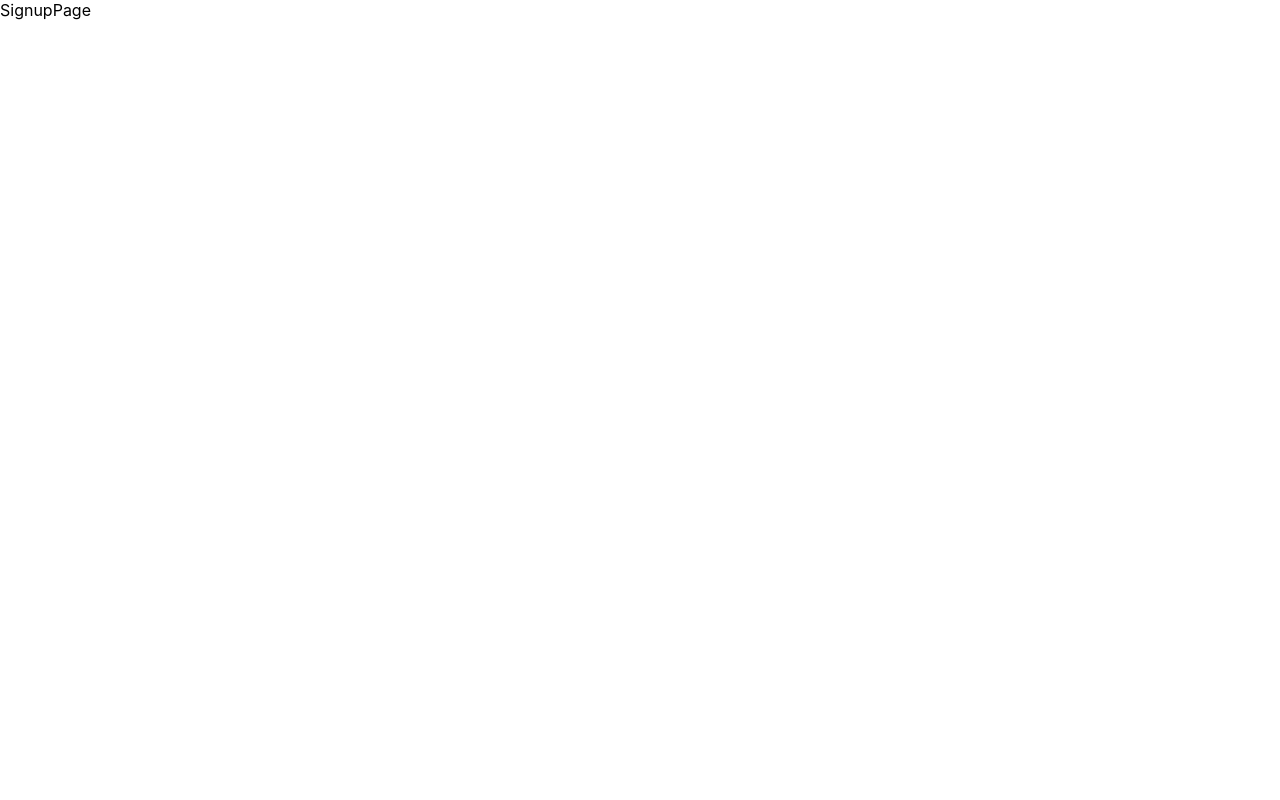
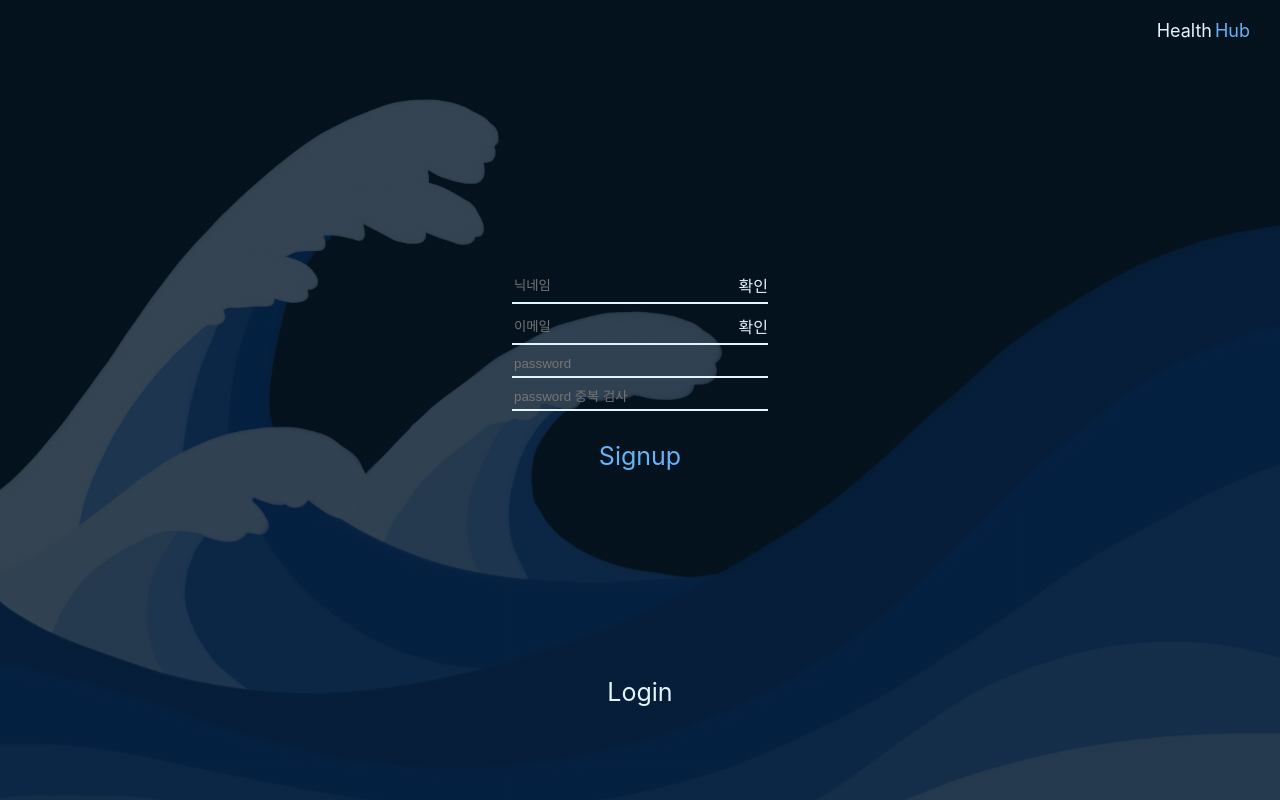
Before and after one commit to HealthHub-likelion/HH-FrontENd, a React (Create React App) app in the folder healthhub/: page /signup in a window 1280 px wide. Built offline with nearby package versions, Linux system fonts and the light colour scheme.

Commit message:
Add Signup

```diff
--- /dev/null
+++ b/healthhub/src/components/RecordsState.js
@@ -0,0 +1,12 @@
+import '../styles/components/RecordsState.css'
+
+function RecordsState() {
+    return (
+        <div className="RecordsState">
+            <div>지금까지 총 <span className='recordsState_entirewave'>0번의 물결</span>이 있었습니다.</div>
+            <div>현재 <span className='recordsState_continuewave'>0일째 파도</span>가 치는 중입니다.</div>
+        </div>
+    );
+}
+
+export default RecordsState;
--- /dev/null
+++ b/healthhub/src/components/SignupHeader.js
@@ -0,0 +1,17 @@
+import '../styles/components/SignupHeader.css'
+
+function SignupHeader() {
+
+    return (
+        <div className="SignupHeader">
+            <div className="signup_top">
+                <div className='signup_box'>
+                    <div className='signup_logo_left'>Health</div>
+                    <div className='signup_logo_right'>Hub</div>
+                </div>
+            </div>
+        </div>
+    );
+}
+
+    export default SignupHeader;
--- /dev/null
+++ b/healthhub/src/forms/SignupForm.js
@@ -0,0 +1,32 @@
+import '../styles/forms/SignupForm.css'
+import { useNavigate } from 'react-router-dom';
+
+function SignupForm() {
+    const navigate = useNavigate();
+
+    return (
+        <div className="SignupForm">
+            <div className='signupForm_nickname'>
+                <input
+                    placeholder='닉네임'>
+                </input>
+                <div>확인</div>
+            </div>
+            <div className='signupForm_email'>
+                <input placeholder='이메일'></input>
+                <div>확인</div>
+            </div>
+            <input
+                placeholder='password'
+                className='singupForm_password'
+                ></input>
+            <input
+                placeholder='password 중복 검사'
+                className='signupForm_doubleCheck'
+                ></input>
+            <div className='signupForm_signup'>Signup</div>
+        </div>
+    );
+}
+
+    export default SignupForm;
--- a/healthhub/src/pages/RecordsPage.js
+++ b/healthhub/src/pages/RecordsPage.js
@@ -3,6 +3,7 @@ import { useParams } from 'react-router-dom';
 import '../styles/pages/RecordsPage.css'
 import Header from "../components/Header";
 import ProfileSession from "../sessions/ProfileSession";
+import RecordSession from "../sessions/RecordsSession";
 
 function RecordsPage() {
     const {username} = useParams();
@@ -17,7 +18,7 @@ function RecordsPage() {
             <ProfileSession username={username}/>
           </div>
           <div className="recordspage_RecordsSession">
-          {/* 구현한 RecordsSession 여기에 넣으면 됩니다. */}
+            <RecordSession/>
           </div>
         </div>
       </div>
--- a/healthhub/src/pages/SignupPage.js
+++ b/healthhub/src/pages/SignupPage.js
@@ -1,8 +1,22 @@
+import React from "react";
+import IndexContainer from "../components/background/indexBG";
+import SignupForm from "../forms/SignupForm";
+import SignupHeader from "../components/SignupHeader";
+import '../styles/pages/SignupPage.css'
+
 function SignupPage() {
     return (
-      <div className="SignupPage">
-        SignupPage
-      </div>
+      <IndexContainer>
+        <div className="SignupPage">
+          <SignupHeader/>
+          <div className="signup_form">
+            <SignupForm/>
+          </div>
+          <div className="signup_bottom">
+            <div>Login</div>
+          </div>
+        </div>
+      </IndexContainer>
     );
   }
 
--- a/healthhub/src/sessions/RecordsSession.js
+++ b/healthhub/src/sessions/RecordsSession.js
@@ -0,0 +1,23 @@
+import '../styles/sessions/RecordSession.css';
+import RecordsState from '../components/RecordsState';
+
+function RecordSession() {
+    return (
+        <div className = 'RecordSession'>
+            <div className='recordsState'>
+                <RecordsState/>
+            </div>
+            <div className='wavesWindow'>
+                <div className='wavesWindow_header'>
+                    <div className = 'wavesWindow_header_title'>WAVES</div>
+                    <div className = 'wavesWindow_header_recordsCnt'>24 records</div>
+                </div>
+                <div className = 'wavesWindow_content'>
+
+                </div>
+            </div>
+        </div>
+    );
+}
+
+export default RecordSession;
--- /dev/null
+++ b/healthhub/src/styles/components/RecordsState.css
@@ -0,0 +1,15 @@
+.RecordsState{
+    border : 2px solid white;
+    color : #E3F5FE;
+    width : 90%;
+    margin : auto;
+    margin-top : 30px;
+    padding : 10px 20px;
+    border-radius: 8px;
+}
+.recordsState_entirewave{
+    color:#66B3F9;
+}
+.recordsState_continuewave{
+    color:#2E61D7;
+}
--- /dev/null
+++ b/healthhub/src/styles/components/SignupHeader.css
@@ -0,0 +1,27 @@
+.SignupHeader{
+    width: 100%;
+    height: 180px;
+}
+.signup_top{
+    width: 100%;
+    height: 50%;
+    display: flex;
+    flex-direction: row;
+    justify-content: flex-end;
+    align-items: flex-start;
+}
+.signup_box{
+    display: flex;
+    flex-direction: row;
+    margin: 20px 30px 0 0;
+}
+.signup_logo_left{
+    color: #E3F5FE;
+    margin-left: 15px;
+    font-size: 18px;
+}
+.signup_logo_right{
+    color: #66B3F9;
+    margin-left: 3px;
+    font-size: 18px;
+}
--- /dev/null
+++ b/healthhub/src/styles/forms/SignupForm.css
@@ -0,0 +1,64 @@
+.SignupForm{
+    display : flex;
+    flex-direction: column;
+    color : #E3F5FE;
+}
+.signupForm_nickname{
+    display: flex;
+    justify-content: space-between;
+    border-bottom: 2px solid #E3F5FE;
+    padding-bottom: 5px;
+    margin-bottom : 10px;
+}
+.signupForm_nickname > input{
+    border: none;
+    background: transparent;
+    flex-grow: 1;
+    color : #E3F5FE;
+}
+.signupForm_nickname > input:focus{
+    outline:none;
+}
+.signupForm_email{
+    display: flex;
+    justify-content: space-between;
+    border-bottom: 2px solid #E3F5FE;
+    padding-bottom: 5px;
+    margin-bottom : 10px;
+}
+.signupForm_email > input{
+    border: none;
+    background: transparent;
+    flex-grow: 1;
+    color : #E3F5FE;
+}
+.signupForm_email > input:focus{
+    outline:none;
+}
+.singupForm_password{
+    border: none;
+    background: transparent;
+    border-bottom: 2px solid #E3F5FE;
+    padding-bottom: 5px;
+    margin-bottom : 10px;
+    color : #E3F5FE;
+}
+.singupForm_password:focus{
+    outline:none;
+}
+.signupForm_doubleCheck{
+    border: none;
+    background: transparent;
+    border-bottom: 2px solid #E3F5FE;
+    padding-bottom: 5px;
+    margin-bottom : 10px;
+    color : #E3F5FE;
+}
+.signupForm_doubleCheck:focus{
+    outline:none;
+}
+.signupForm_signup{
+    margin : 20px auto;
+    color : #66B3F9;
+    font-size : 25px;
+}
--- /dev/null
+++ b/healthhub/src/styles/pages/SignupPage.css
@@ -0,0 +1,15 @@
+.SignupPage{
+    width: 100%;
+    height: 100%;
+    display: flex;
+    flex-direction: column;
+}
+.signup_form{
+    margin : auto;
+    width : 20%;
+}
+.signup_bottom{
+    margin : auto;
+    color : #E3F5FE;
+    font-size: 25px;
+}
--- /dev/null
+++ b/healthhub/src/styles/sessions/RecordSession.css
@@ -0,0 +1,14 @@
+.RecordSession{
+    height: 100%;
+}
+.wavesWindow{
+    border : 2px solid white;
+    color : #E3F5FE;
+}
+.wavesWindow_header{
+    border : 2px solid white;
+    width : 95%;
+    margin : auto;
+    display : flex;
+    justify-content: space-between;
+}
```
Also changed, not shown: 1 other file (tests, documents, lock files or other folders).
